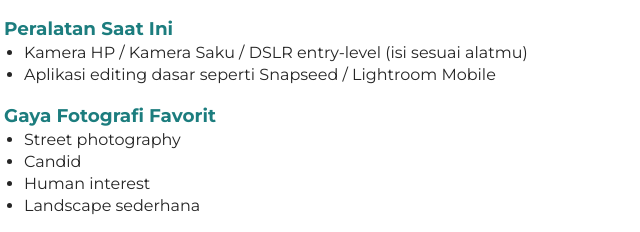
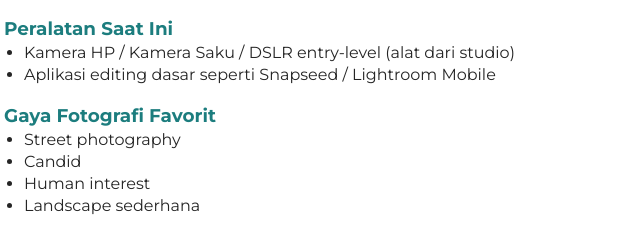
Before and after one commit to Ryujin-cloud/Mu-adz, a plain HTML site: page index.html in a window 1280 px wide. Shown: the part 446-678 px from the top of the page, 286-926 px from the left. Drawn offline with Linux system fonts and the light colour scheme.

Commit message:
Update index.html

```diff
--- a/index.html
+++ b/index.html
@@ -85,7 +85,7 @@
     <div class="row">
       <span class="section-title">Peralatan Saat Ini</span>
       <ul>
-        <li>Kamera HP / Kamera Saku / DSLR entry-level (isi sesuai alatmu)</li>
+        <li>Kamera HP / Kamera Saku / DSLR entry-level (alat dari studio)</li>
         <li>Aplikasi editing dasar seperti Snapseed / Lightroom Mobile</li>
       </ul>
     </div>
```
